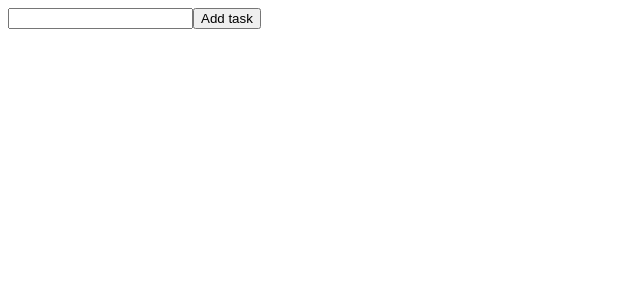
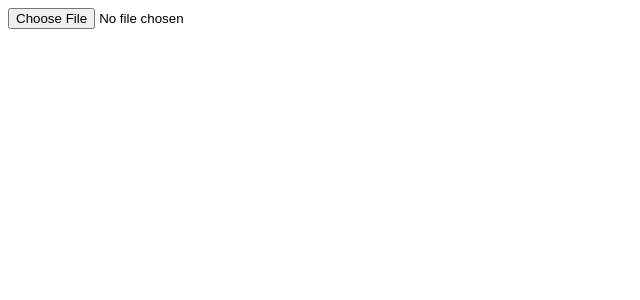
Before and after one commit to shardulss16/React30, a React (Create React App) app: page / in a window 1280 px wide. Shown: the top 300 px of the page, without its empty margins (0-640 px from the left). Built offline with nearby package versions, Linux system fonts and the light colour scheme.

Commit message:
upload image

```diff
--- a/src/App.js
+++ b/src/App.js
@@ -5,7 +5,8 @@ import React from 'react'
 // import Four from './Four'
 // import ToggleSwitch from './ToggleSwitch'
 // import Six from './Six.js'
-import Eight from './Eight'
+// import Eight from './Eight'
+import Nine from './Nine'
 
 
 function App() {
@@ -16,7 +17,8 @@ function App() {
     // <Four/>
     // <ToggleSwitch/>
     // <Six/>
-    <Eight/>
+    // <Eight/>
+    <Nine/>
   )
 }
 
--- /dev/null
+++ b/src/Nine.js
@@ -0,0 +1,17 @@
+import React, { useState } from 'react'
+
+export default function Nine() {
+
+    const [file, setFile] = useState(null);
+
+    const handleFileChange = (e) => {
+        const selectedFile = e.target.files[0];
+        setFile(selectedFile)
+    }
+  return (
+    <div>
+        <input type='file' accept='image' onChange={handleFileChange}/>
+        {file && <img src={URL.createObjectURL(file)} alt='Uploaded'/>}
+    </div>
+  )
+}
```
